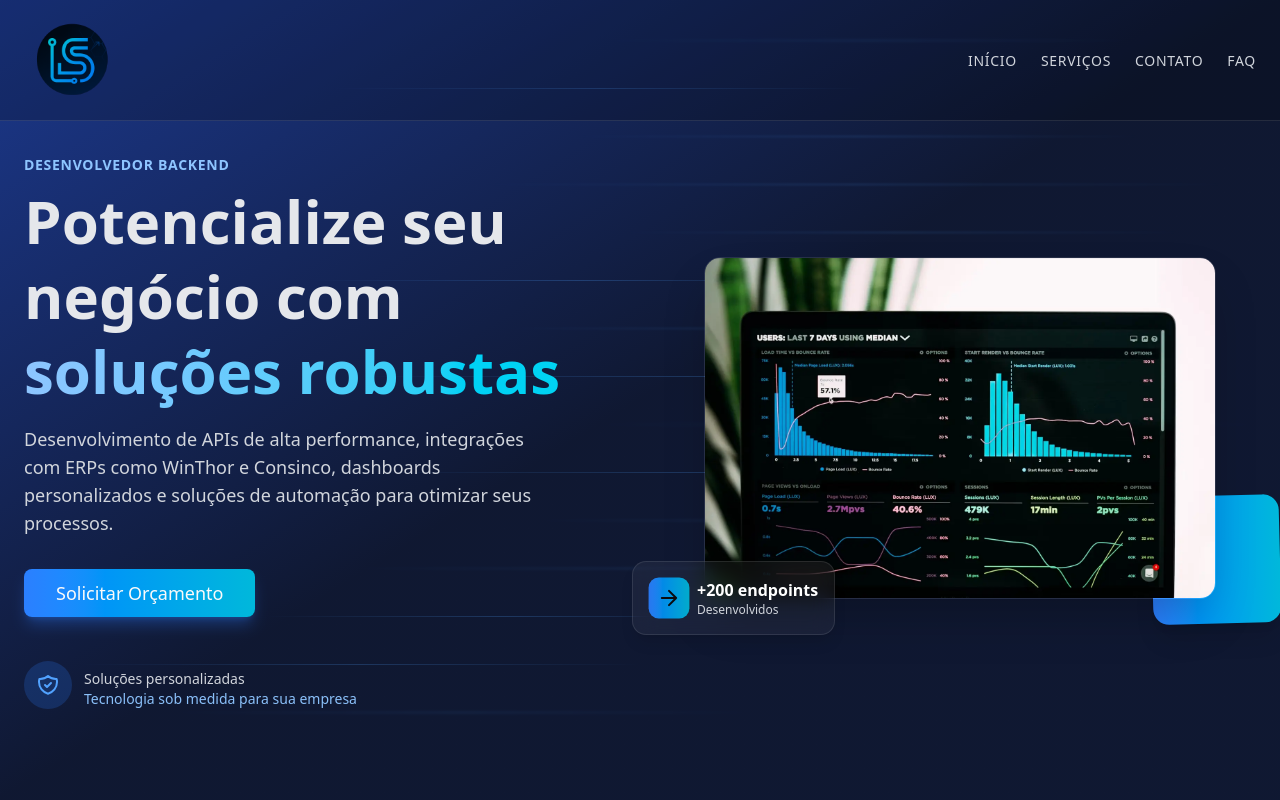
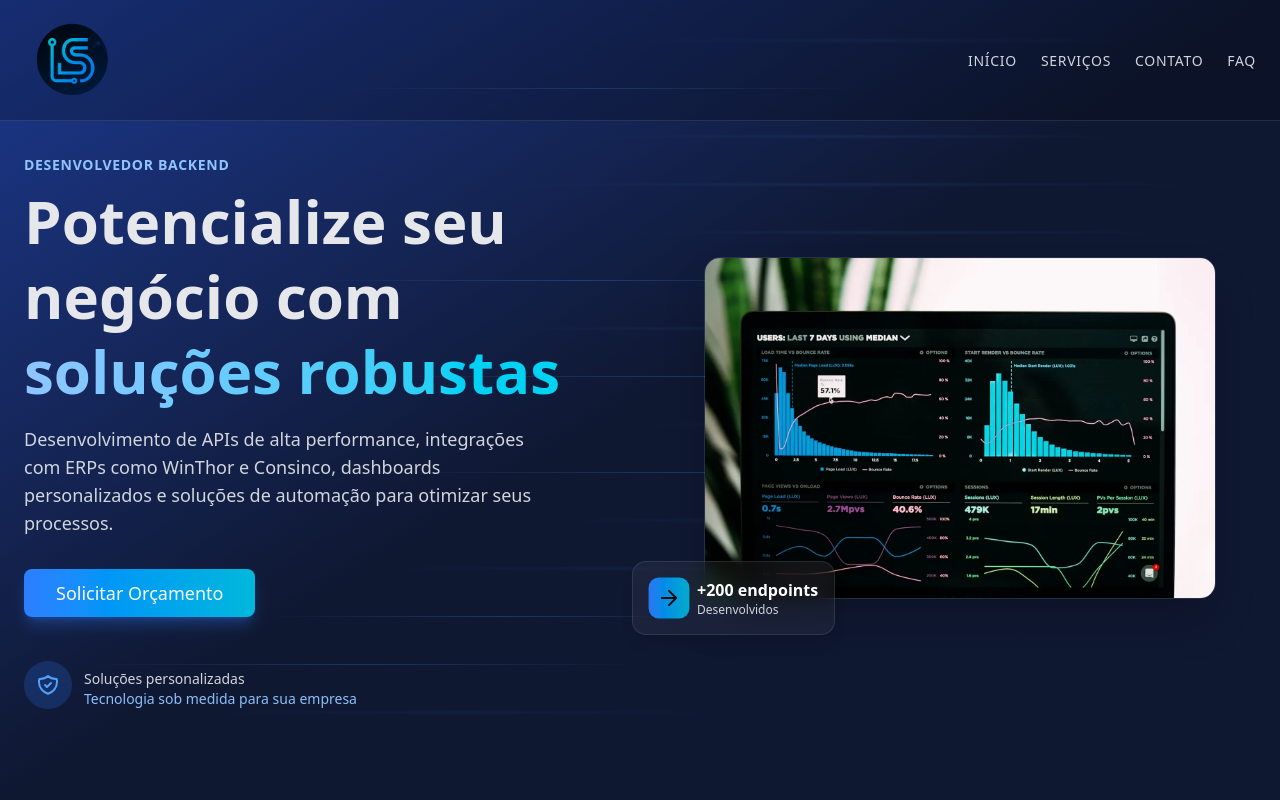
Before and after one commit to Levixs/ls-tecnologia-v2, a Next.js app: page / in a window 1280 px wide. Shown: the top 800 px of the page. Built offline with nearby package versions, Linux system fonts and the light colour scheme.

Commit message:
feat: adicionar propriedade unoptimized à imagem no componente Hero e remover animação do gradiente

```diff
--- a/components/Hero.tsx
+++ b/components/Hero.tsx
@@ -244,22 +244,9 @@ export default function Hero() {
                                     height={400}
                                     quality={90}
                                     priority
+                                    unoptimized
                                 />
                             </motion.div>
-
-                            <motion.div
-                                className="absolute -bottom-6 -right-6 w-32 h-32 bg-gradient-to-r from-blue-500 to-cyan-500 rounded-2xl shadow-xl -z-10"
-                                initial={{ y: 0 }}
-                                animate={{
-                                    y: [0, -15, 0],
-                                    rotate: [0, 3, -3, 0]
-                                }}
-                                transition={{
-                                    duration: 8,
-                                    repeat: Infinity,
-                                    ease: 'easeInOut'
-                                }}
-                            />
 
                             <motion.div
                                 className="absolute -bottom-8 -left-8 bg-white/5 backdrop-blur-md p-4 rounded-xl shadow-lg border border-white/10"
```
